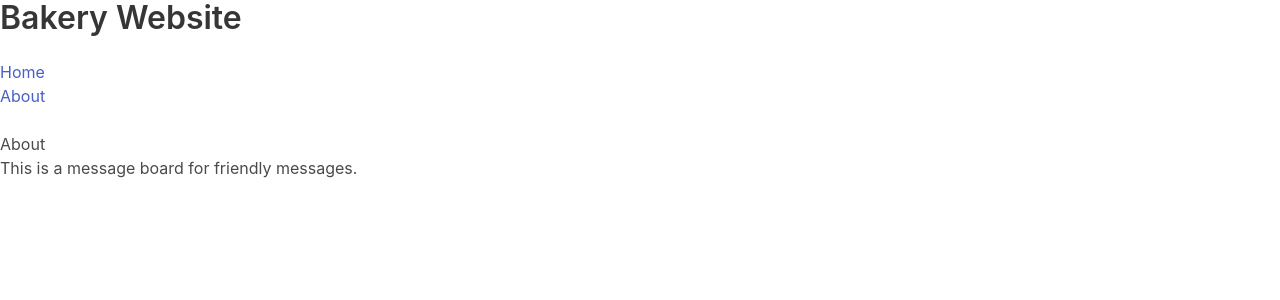
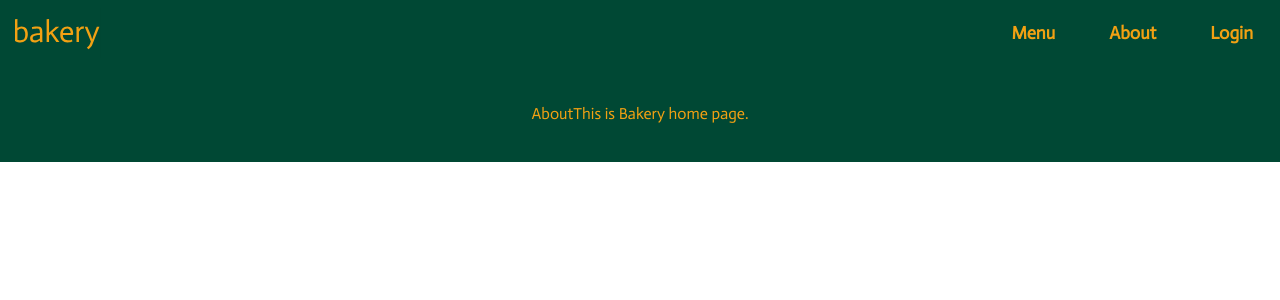
Before and after one commit to kateryna-kochina/bakery-online-shop, a Flask app: page /about in a window 1280 px wide. Shown: the top 300 px of the page. Run offline with Flask 3, Linux system fonts and the light colour scheme.

Commit message:
Add navigation

```diff
--- a/general/general.py
+++ b/general/general.py
@@ -1,14 +1,14 @@
 from flask import Blueprint, render_template
 
 
-general_bp = Blueprint('general', __name__, template_folder='templates/general')
+general_bp = Blueprint('general', __name__, template_folder='templates')
 
 
 @general_bp.route('/')
 def home():
-    return render_template('home.html')
+    return render_template('general/home.html')
 
 
 @general_bp.route('/about')
 def about():
-    return render_template('about.html')
+    return render_template('general/about.html')
--- a/general/templates/general/_navigation.html
+++ b/general/templates/general/_navigation.html
@@ -1,6 +1,40 @@
-<nav>
-    <ul>
-      <li><a href="{{ url_for('general.home') }}">Home</a></li>
-      <li><a href="{{ url_for('general.about') }}">About</a></li>
-    </ul>
-  </nav>
+<nav class="navbar" role="navigation" aria-label="main navigation">
+    <div class="navbar-brand is-flex is-justify-content-center">
+        <a class="navbar-item" href="{{url_for('general.home')}}">
+            <img
+                src="{{ url_for('static', filename='img/logo.svg')}}"
+                alt="logo"
+            />
+        </a>
+        <a
+            role="button"
+            class="navbar-burger"
+            aria-label="menu"
+            aria-expanded="false"
+            data-target="nav-menu"
+        >
+            <span aria-hidden="true"></span>
+            <span aria-hidden="true"></span>
+            <span aria-hidden="true"></span>
+        </a>
+    </div>
+
+    <div id="nav-menu" class="navbar-menu is-shadowless">
+        <div class="navbar-start is-flex is-justify-content-center"></div>
+        <div class="navbar-end is-flex is-justify-content-center">
+
+            <a class="navbar-item" href="">
+                <strong>Menu</strong>
+            </a>
+
+            <a class="navbar-item" href="{{ url_for('general.about') }}">
+                <strong>About</strong>
+            </a>
+
+            <a class="navbar-item" href="">
+                <strong>Login</strong>
+            </a>
+
+        </div>
+    </div>
+</nav>
--- a/general/templates/general/about.html
+++ b/general/templates/general/about.html
@@ -1,9 +1,9 @@
-{% extends 'base.html' %}
+{% extends 'general/base.html' %}
 
 {% block header %}
-<h2>{% block title %}About{% endblock title %}</h2>
+<h2>{% block title %} About {% endblock title %}</h2>
 {% endblock header %}
 
 {% block content %}
-<p>This is a message board for friendly messages.</p>
+<p>This is Bakery home page.</p>
 {% endblock content %}
--- a/general/templates/general/base.html
+++ b/general/templates/general/base.html
@@ -8,18 +8,39 @@
             rel="stylesheet"
             href="https://cdn.jsdelivr.net/npm/bulma@0.9.4/css/bulma.min.css"
         />
-        <!-- <link rel="stylesheet" href="{{ url_for('static', filename='styles.css') }} /> -->
-        <!-- <script defer src="{{ url_for('static', filename='scripts/scripts.js') }}"></script> -->
+        <link
+            rel="stylesheet"
+            href="{{ url_for('static', filename='css/styles.css') }}"
+        />
+        <link rel="preconnect" href="https://fonts.googleapis.com" />
+        <link rel="preconnect" href="https://fonts.gstatic.com" crossorigin />
+        <link
+            href="https://fonts.googleapis.com/css2?family=Actor&display=swap"
+            rel="stylesheet"
+        />
+
+        <script
+            defer
+            src="{{ url_for('static', filename='js/scripts.js') }}"
+        ></script>
     </head>
 
     <body>
-        <h1 class="title">Bakery Website</h1>
-        {% include('_navigation.html') %}
-        <div>
-            <h2 class="subtitle">{% block header %}{% endblock header %}</h2>
-            {% block content %}
-            <p>No products.</p>
-            {% endblock content %}
-        </div>
+        <!-- <h1 class="title">Bakery Website</h1> -->
+        {% include('general/_navigation.html') %}
+        <section class="hero has-text-centered">
+            <div class="hero-body">
+                <div class="container">
+                    <div class="columns is-centered">
+                        <h2 class="subtitle">
+                            {% block header %}{% endblock header %}
+                        </h2>
+                        {% block content %}
+                        <p>No products.</p>
+                        {% endblock content %}
+                    </div>
+                </div>
+            </div>
+        </section>
     </body>
 </html>
--- a/general/templates/general/home.html
+++ b/general/templates/general/home.html
@@ -1,4 +1,4 @@
-{% extends 'base.html' %}
+{% extends 'general/base.html' %}
 
 {% block header %}
 <h2>{% block title %}Home{% endblock title %}</h2>
--- /dev/null
+++ b/static/css/styles.css
@@ -0,0 +1,47 @@
+@import url('variables.css');
+
+body {
+    background-color: var(--primary);
+    color: var(--secondary);
+    font-family: 'Actor', sans-serif;
+    font-weight: 400;
+    font-style: normal;
+}
+
+.navbar,
+.navbar-menu {
+    background-color: var(--primary);
+}
+
+.navbar-brand img {
+    height: 50px;
+    max-height: 100%;
+}
+
+.navbar-end a.navbar-item {
+    background-color: var(--primary);
+    color: var(--secondary);
+    font-size: large;
+    margin: auto 15px;
+}
+
+.navbar-link.is-active,
+.navbar-link:focus,
+.navbar-link:focus-within,
+.navbar-link:hover,
+a.navbar-item.is-active,
+a.navbar-item:focus,
+a.navbar-item:focus-within,
+a.navbar-item:hover {
+    background-color: var(--primary);
+    color: var(--tertiary);
+}
+
+.navbar-burger {
+    color: var(--secondary);
+    height: inherit;
+}
+
+.navbar-burger:hover span {
+    background-color: var(--tertiary);
+}
--- /dev/null
+++ b/static/css/variables.css
@@ -0,0 +1,21 @@
+:root {
+    --primary: #004834;
+    --primary-tint-1: #19614d;
+    --primary-tint-2: #337b67;
+    --primary-tint-3: #4c9480;
+
+    --secondary: #f2a113;
+    --secondary-tint-1: #ffc739;
+    --secondary-tint-2: #ffd446;
+    --secondary-tint-3: #ffed5f;
+
+    --tertiary: #f4bfce;
+    --tertiary-tint-1: #ffe5f4;
+    --tertiary-tint-2: #fff2ff;
+    --tertiary-tint-3: #ffffff;
+
+    --grey: #000000;
+    --grey-tint-1: #151a18;
+    --grey-tint-2: #6b7673;
+    --grey-tint-3: #9fa8a6;
+}
--- /dev/null
+++ b/static/js/scripts.js
@@ -0,0 +1,15 @@
+document.addEventListener('DOMContentLoaded', () => {
+    const $navbarBurgers = Array.prototype.slice.call(document.querySelectorAll('.navbar-burger'), 0);
+
+    if ($navbarBurgers.length > 0) {
+      $navbarBurgers.forEach(el => {
+        el.addEventListener('click', () => {
+          const target = el.dataset.target;
+          const $target = document.getElementById(target);
+
+          el.classList.toggle('is-active');
+          $target.classList.toggle('is-active');
+        });
+      });
+    }
+  });
```
Also changed, not shown: static/img/logo.png (added), static/img/logo.svg (added).
